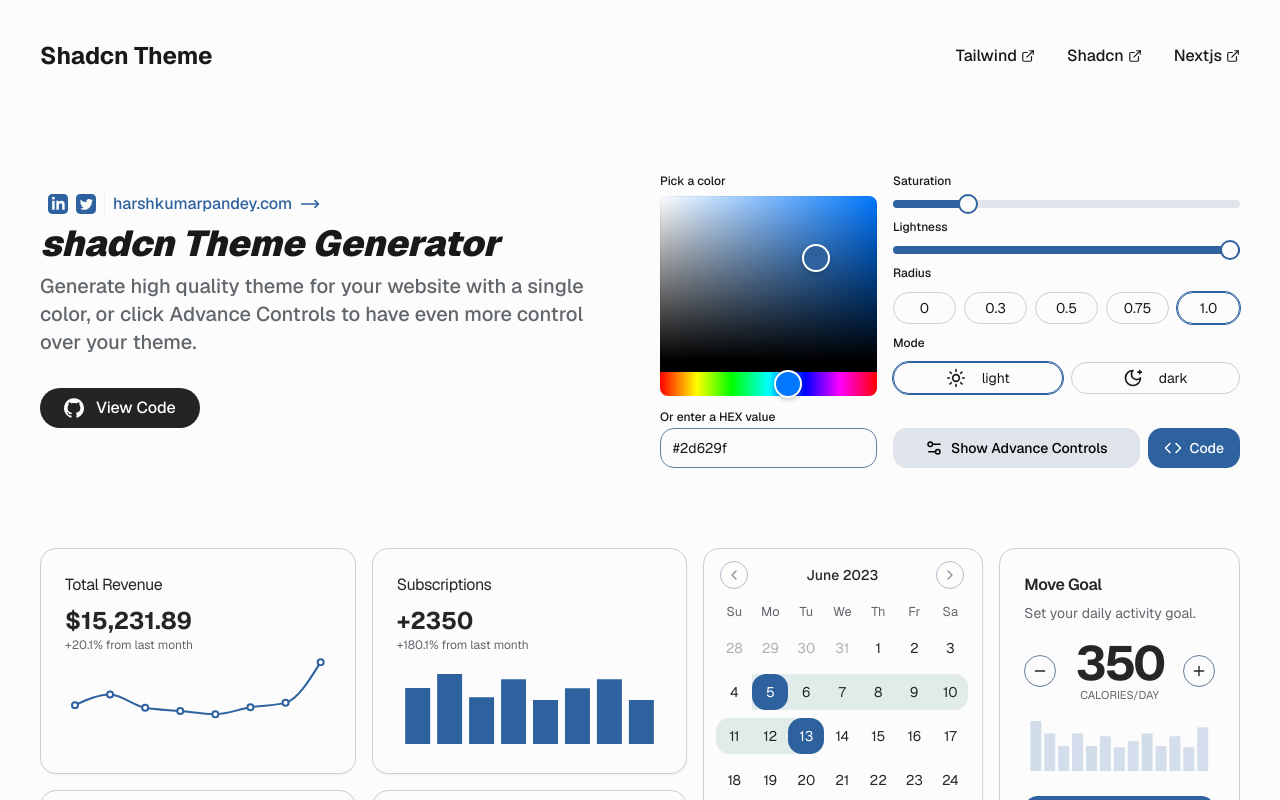
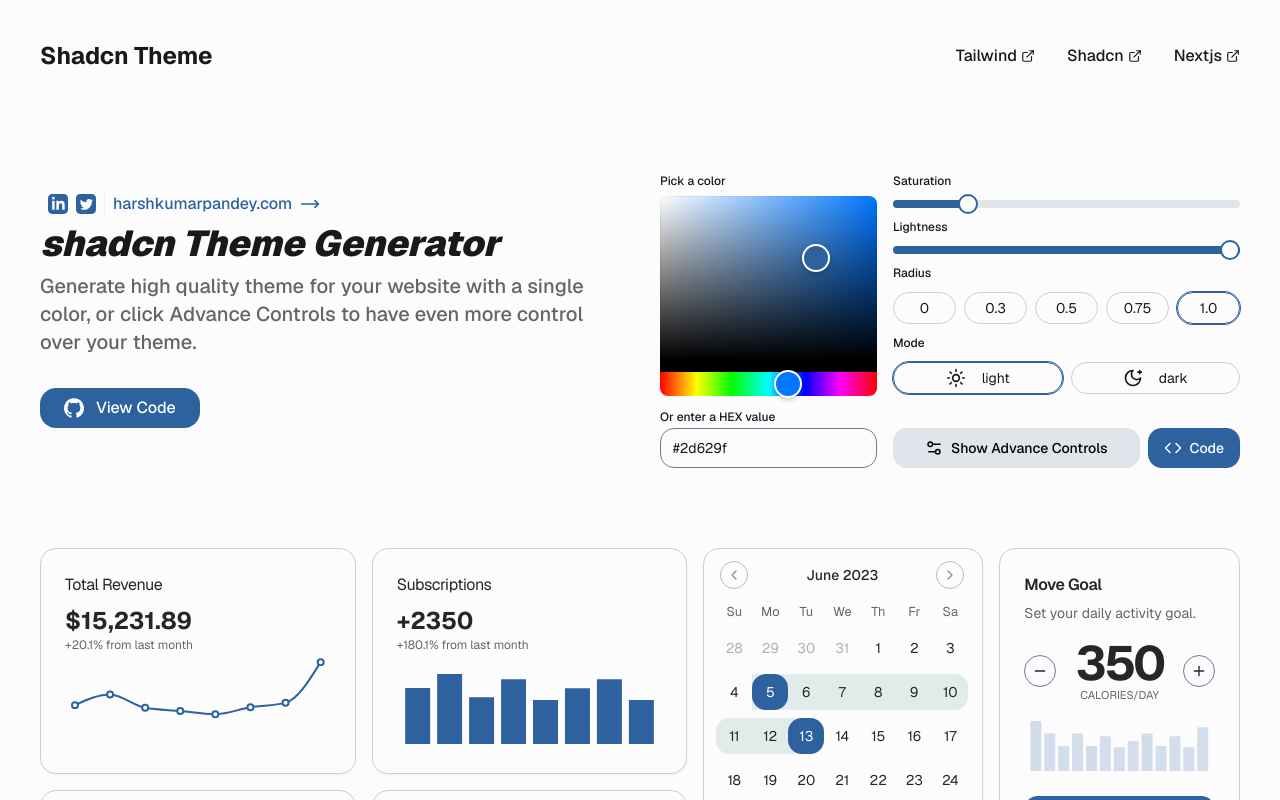
Before and after one commit to harshpandey002/shadcn-theme, a Next.js app: page / in a window 1280 px wide. Shown: the top 800 px of the page. Built offline with nearby package versions, Linux system fonts and the light colour scheme.

Commit message:
Github Button

```diff
--- a/src/components/Hero.tsx
+++ b/src/components/Hero.tsx
@@ -48,7 +48,7 @@
           target="_blank"
           className={cn(
             buttonVariants(),
-            'flex items-center gap-3 w-max px-6 mt-8 rounded-[24px] bg-[#242424] text-white text-md hover:bg-[#070707] hover:underline mx-auto md:mx-0'
+            'flex items-center gap-3 w-max px-6 mt-8 rounded-lg bg-primary text-primary-foreground text-md mx-auto md:mx-0'
           )}>
           <Icons.gitHub className="h-5 w-5" />
           View Code
```
